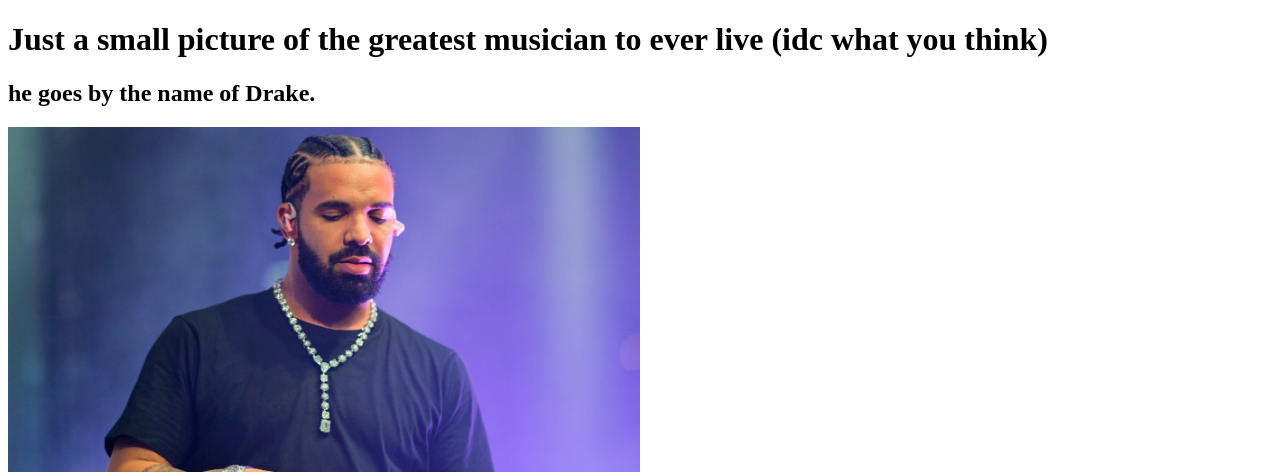
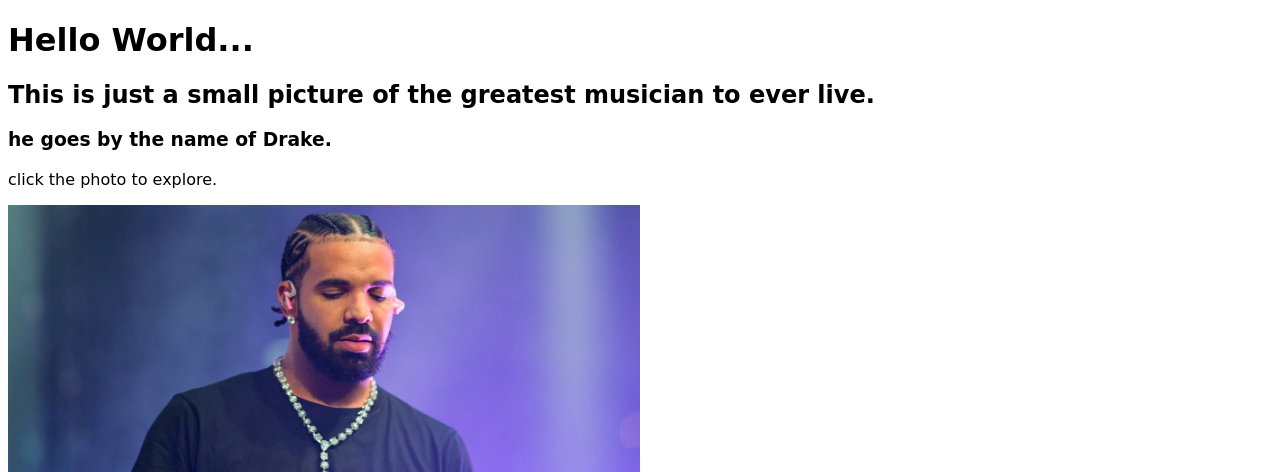
Before and after one commit to alfonza1/Small-website, a plain HTML site: page index.html in a window 1280 px wide. Shown: the top 472 px of the page. Drawn offline with Linux system fonts and the light colour scheme; files whose address does not match are found by name.

Commit message:
changed fonts

```diff
--- a/index.html
+++ b/index.html
@@ -2,12 +2,16 @@
 <html>
   <head>
     <title>The Goat</title>
-    <h1>Just a small picture of the greatest musician to ever live (idc what you think)<h1>
+    <h1><font face="cursive">Hello World...</font><h1>
   </head>
   <body>
-    <h2>
-     he goes by the name of Drake.
-    </h2>
+
+
+    <h2><font face="cursive">This is just a small picture of the greatest musician to ever live. </font> </h2>
+
+    <h3> <font face="cursive"> he goes by the name of Drake. </font></h3>
+
+    <p><font face="cursive"> click the photo to explore.</font></p>
 
    <a href="https://open.spotify.com/artist/3TVXtAsR1Inumwj472S9r4">
     <img src="C:\Users\alfon\repos\website\images\drake-nyc-suite-apollo-theater.jpg" alt="Description" width="50%" height="50%">
```
